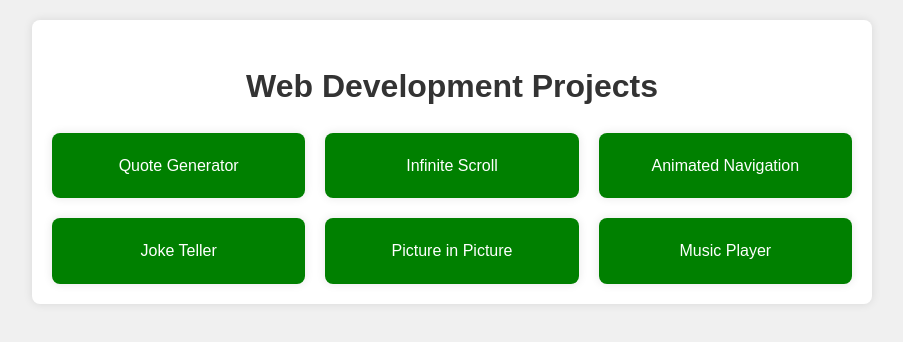
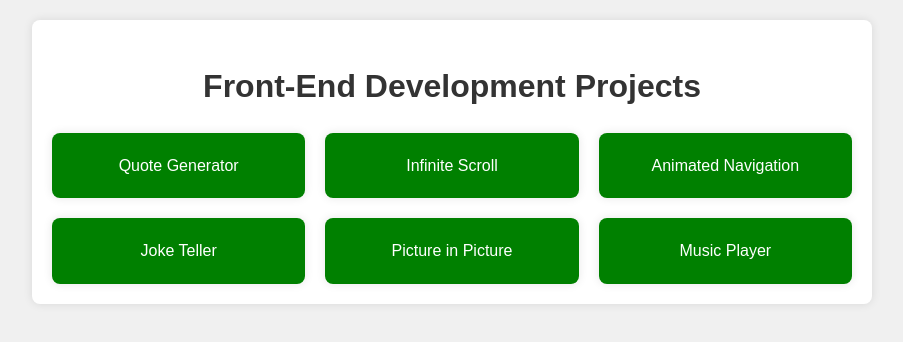
Before and after one commit to subhashchandra001/subhash-chandra, a plain HTML site: page index03.html in a window 1280 px wide. Shown: the whole page, without its empty margins (188-1091 px from the left). Drawn offline with Linux system fonts and the light colour scheme.

Commit message:
Update index03.html

```diff
--- a/index03.html
+++ b/index03.html
@@ -1,4 +1,3 @@
-
 <!DOCTYPE html>
 <html lang="en">
 <head>
@@ -82,7 +81,7 @@
 </head>
 <body>
     <div class="container">
-        <h1>Web Development Projects</h1>
+        <h1>Front-End Development Projects</h1>
         <div class="feature-grid">
             <div class="feature-card quote-generator">
                 <a href="#">Quote Generator</a>
```
